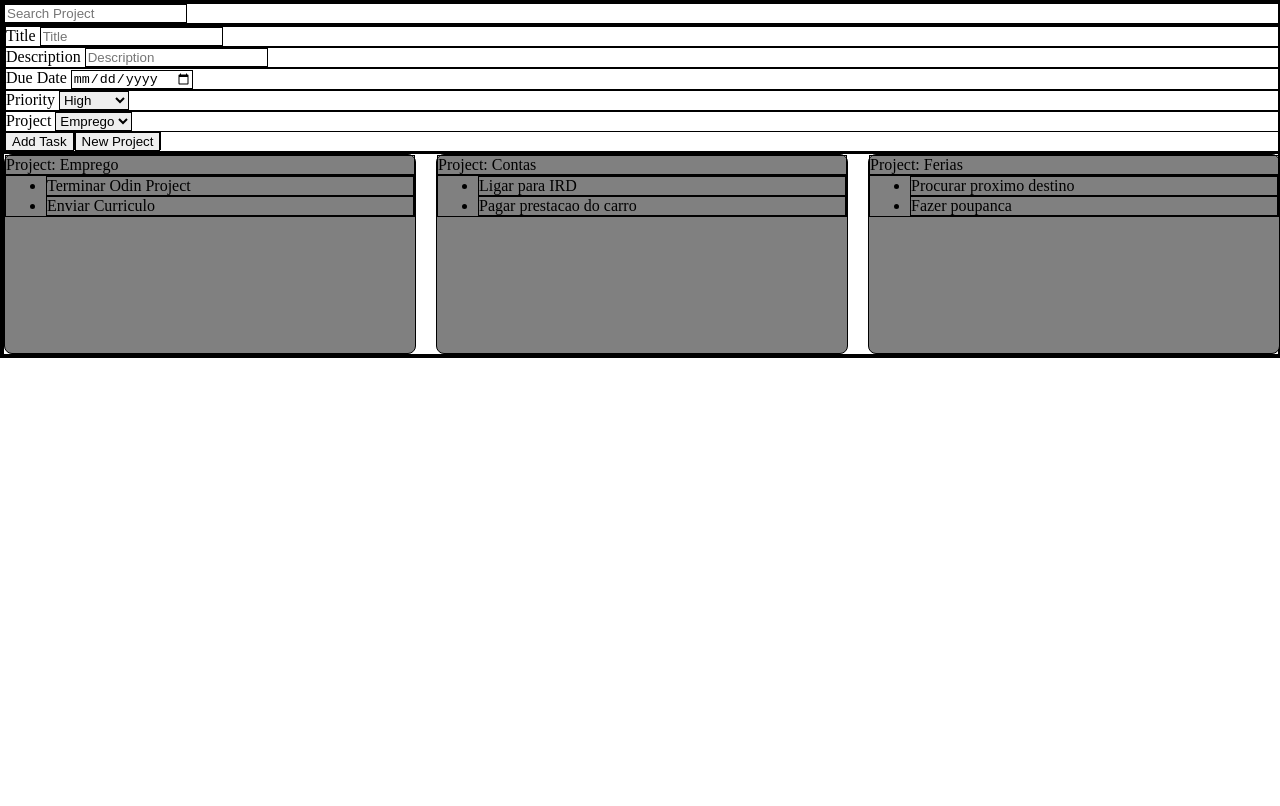
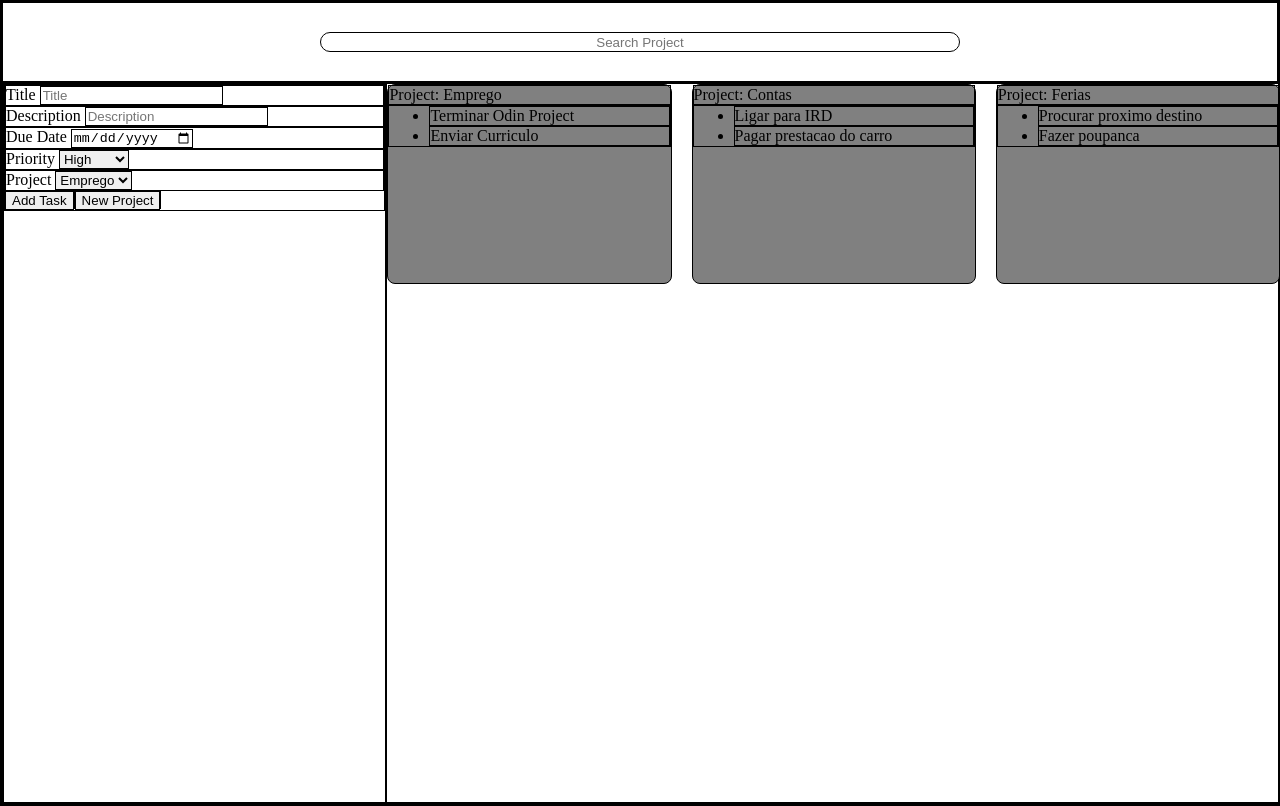
Before and after one commit to guicostalp/todo-list, a website: page dist/index.html in a window 1280 px wide. Drawn offline with Linux system fonts and the light colour scheme.

Commit message:
Set main structure and first design

```diff
--- a/src/classes.js
+++ b/src/classes.js
@@ -92,6 +92,7 @@ class Task {
     }
 }
 
+
 export function createObject(title, description, dueDate, priority, project) {
     let newProject = new Project(project);
     allProjects.push(newProject)
--- a/src/index.js
+++ b/src/index.js
@@ -1,6 +1,17 @@
 import {addProject, loadProjects} from "./dom-manip"
 import {getInput} from "./get-input";
 
+var arr = []
+
+function addItem (){
+
+    if (localStorage.myArr){
+        ar = JSON.parse(localStorage.getItem('myArr'))
+    }
+
+    let newItem = document.getElementById
+
+}
 
 loadProjects();
 getInput();
--- a/style.css
+++ b/style.css
@@ -2,6 +2,7 @@
     box-sizing: border-box;
     margin: 0;
     border: 1px solid black;
+
 }
 
 body {
@@ -11,9 +12,36 @@ body {
 
 }
 
+.header {
+
+    display: flex;
+    justify-content: center;
+    align-items: center;
+    height: 10vh;
+    padding: 10
+
+}
+
+.header input {
+
+    text-align: center;
+    height: 20px;
+    width: 50vw;
+    border-radius: 20px;
+
+}
+
 .container {
 
     width: 100vw;
+    display: flex;
+
+}
+
+.side-bar {
+
+    width: 30vw;
+    height: 90vh;
 
 }
 
@@ -22,6 +50,7 @@ body {
     display: grid;
     grid-template-columns: repeat(auto-fit, minmax(200px,1fr));
     gap: 20px;
+    width: 70vw;
 
 }
 
```
Also changed, not shown: src/get-input.js (+2 -6 lines), dist/index.html.
